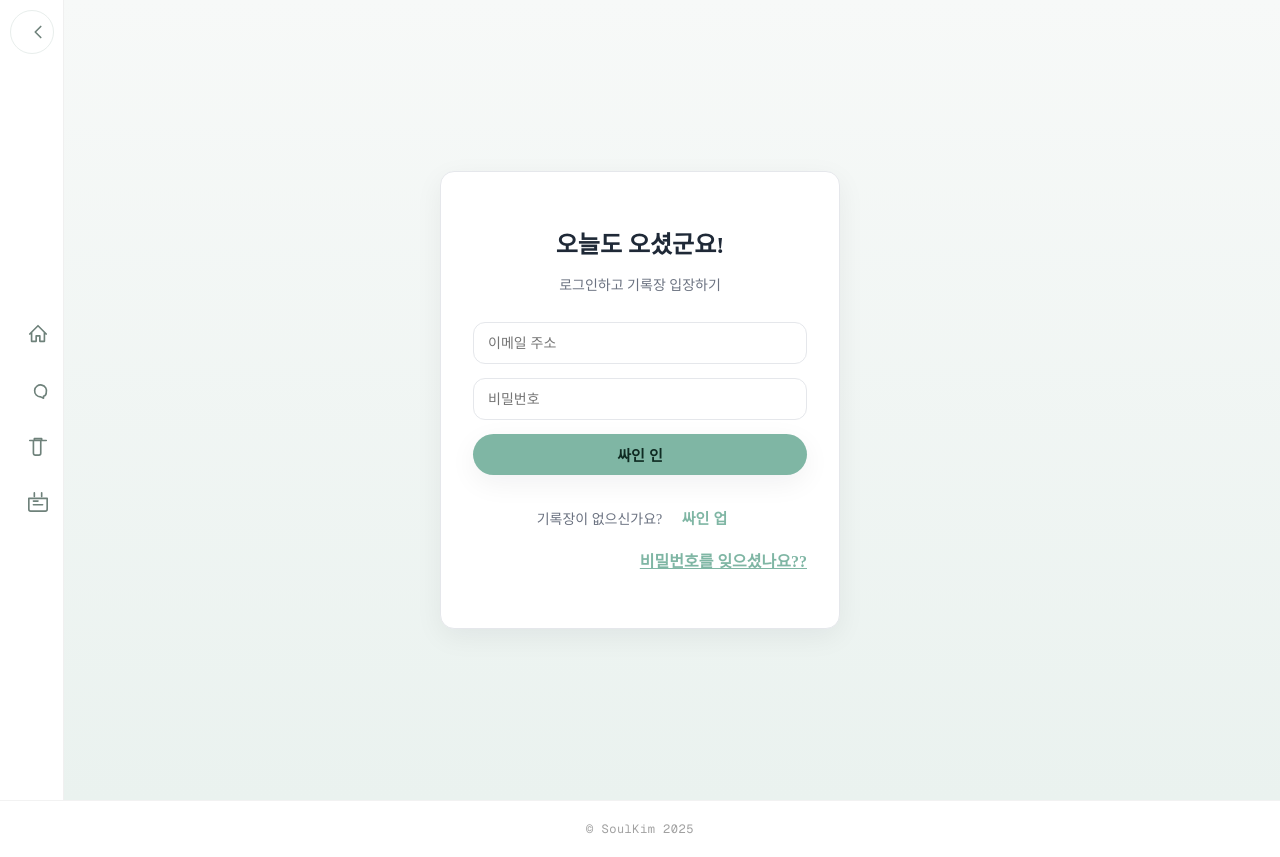
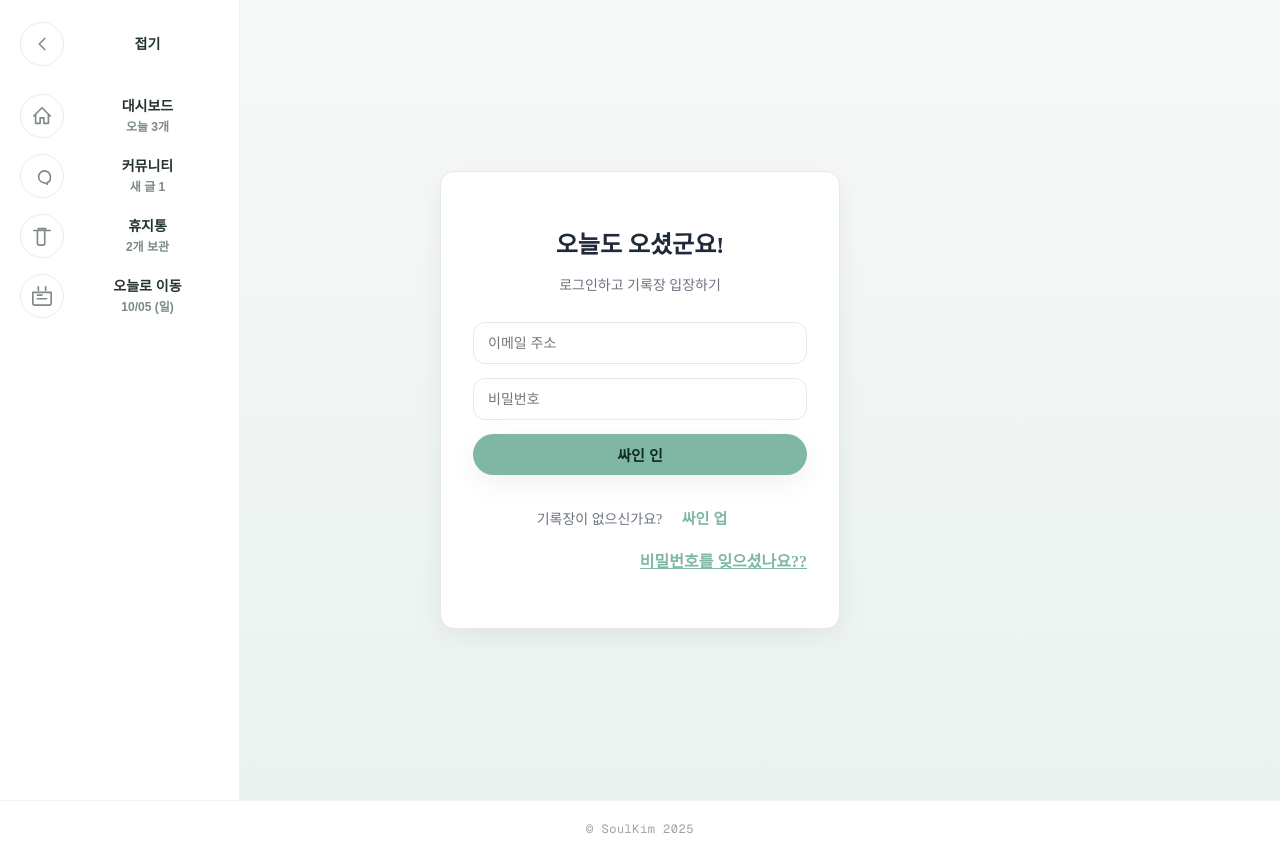
Before and after one commit to SeohyunKim3/binge-support, a Next.js app in the folder binge-support/: page / in a window 1280 px wide. Both pictures are taken after a click on the button 31 px from the left and 32 px from the top of the page. Built offline with nearby package versions, Linux system fonts and the light colour scheme; no server answers.

Commit message:
update dashboard and social page

```diff
--- a/binge-support/src/app/globals.css
+++ b/binge-support/src/app/globals.css
@@ -383,86 +383,106 @@ body.with-sidebar #page {
   margin-left: var(--sb-w);
 
 }
-/* ===== Sidebar v2 ===== */
+
+/* ===== Sidebar (expand + preview) ===== */
 :root{
-  --sb-w: 64px;                /* 펼친 너비 */
-  --sb-w-collapsed: 64px;      /* 접힌 너비(아이콘만) */
-  --sb-bg: #ffffff;            /* 배경 */
-  --sb-border: rgba(0,0,0,0.06);
-  --sb-icon: #6e817a;          /* 아이콘 기본색 (연한 톤) */
-  --sb-icon-active: #1f6a55;   /* 활성 아이콘 */
-  --sb-bg-active: #e7f1ec;     /* 활성 배경 (연녹) */
+  --sb-w: 68px;                 /* 축소 너비(아이콘만) */
+  --sb-w-expanded: 240px;       /* 확장 너비 */
+  --sb-bg: #fff;
+  --sb-border: rgba(0,0,0,.06);
+  --sb-icon: #7c8b84;           /* 기본 아이콘(연한 톤) */
+  --sb-icon-active: #1f6a55;    /* 활성 아이콘 */
+  --sb-dot: #e8eeec;            /* 원 프레임 색 */
+  --sb-active-bg: #e8f2ed;      /* 활성 원 배경 */
+  --sb-label: #24332d;
+  --sb-meta: #7d8a84;
 }
 
-/* 본문 여백 */
-body.with-sidebar #page {
-  margin-left: var(--sb-w);
-}
-body.with-sidebar.sidebar-collapsed #page {
-  margin-left: var(--sb-w-collapsed);
-}
+/* 본문 마진 */
+body.with-sidebar #page { margin-left: var(--sb-w); }
+body.with-sidebar.sidebar-expanded #page { margin-left: var(--sb-w-expanded); }
 
 /* 컨테이너 */
 .sidebar{
-  position: fixed;
-  left: 0; top: 0; bottom: 0;
+  position: fixed; inset: 0 auto 0 0;
   width: var(--sb-w);
   background: var(--sb-bg);
   border-right: 1px solid var(--sb-border);
   display: flex; flex-direction: column;
   align-items: center;
-  justify-content: space-between;
   padding: 10px 0;
   z-index: 40;
-  /* 그림자 제거 */
-  box-shadow: none;
+  box-shadow: none;              /* 그림자 제거 */
 }
 
-/* 접힘 */
-body.sidebar-collapsed .sidebar{
-  width: var(--sb-w-collapsed);
+/* 확장 */
+body.sidebar-expanded .sidebar{ width: var(--sb-w-expanded); }
+
+/* 상단/중간/하단 (항상 상단 정렬 유지) */
+.sb-top{ width:100%; display:flex; flex-direction:column; align-items:flex-start; padding:6px 10px 0; }
+.sb-group{ width:100%; display:flex; flex-direction:column; gap:4px; align-items:flex-start; padding:10px; }
+.sb-bottom{ height: 8px; }
+
+/* 공통 버튼 */
+.sb-item{
+  width: 100%;
+  display: grid;
+  grid-template-columns: 48px 1fr; /* 아이콘 영역 + 텍스트 */
+  align-items: center;
+  gap: 8px;
+  padding: 6px 8px;
+  background: transparent;
+  border: 0;
+  cursor: pointer;
+  color: var(--sb-icon);
+  border-radius: 10px;
+  transition: background .12s ease, color .12s ease;
+  position: relative;
 }
 
-/* 상단/중간/하단 영역 */
-.sb-top{ display:flex; flex-direction:column; gap:10px; align-items:center; }
-.sb-group{ display:flex; flex-direction:column; gap:12px; align-items:center; }
-.sb-bottom{ height: 8px; }
-
-/* 버튼 기본 */
-.sb-btn{
-  width: 44px;
-  height: 44px;
-  display: grid;
-  place-items: center;          /* 아이콘 중앙 정렬 */
-  color: var(--sb-icon);
-  background: transparent;
-  border: 1px solid transparent;
+/* 아이콘 원 프레임 (정중앙 정렬) */
+.sb-ico{
+  width: 44px; height: 44px;
+  border: 1px solid var(--sb-dot);
   border-radius: 9999px;
-  cursor: pointer;
-  transition: background .15s ease, color .15s ease, border-color .15s ease, transform .08s ease;
+  display: grid; place-items: center;     /* 가운데 딱 맞춤 */
+  margin-left: 2px;
 }
 
-.sb-btn:hover{
-  background: #f3f6f5;
+/* 텍스트 영역(확장일 때만 보이게) */
+.sb-text{ display: none; min-width: 0; }
+.sb-label{
+  display: block;
+  color: var(--sb-label);
+  font-size: 14px;
+  font-weight: 600;
+  line-height: 1.15;
+  overflow: hidden; text-overflow: ellipsis; white-space: nowrap;
+}
+.sb-meta{
+  display: block;
+  color: var(--sb-meta);
+  font-size: 12px;
+  margin-top: 2px;
+  overflow: hidden; text-overflow: ellipsis; white-space: nowrap;
 }
 
-/* 활성 */
-.sb-btn.active{
-  background: var(--sb-bg-active);
+/* 확장 시 텍스트 보이기 */
+body.sidebar-expanded .sb-text{ display: block; }
+
+/* 호버/활성 */
+.sb-item:hover{ background: #f5f8f7; }
+.sb-item.active{
   color: var(--sb-icon-active);
-  border-color: #dbeae5;
+  background: #f1f7f4;
+}
+.sb-item.active .sb-ico{
+  background: var(--sb-active-bg);
+  border-color: #d6e6df;
 }
 
-/* 접기/펼치기 버튼 */
-.sb-toggle{
-  border-color: #e8eeec;
-}
-
-/* 툴팁: 오른쪽 말풍선 */
-.sb-btn{
-  position: relative;
-}
-.sb-btn::after{
+/* 툴팁 (축소 상태에서만 표시) */
+.sb-item::after{
   content: attr(data-tip);
   position: absolute;
   left: calc(100% + 8px);
@@ -471,23 +491,24 @@ body.sidebar-collapsed .sidebar{
   padding: 6px 10px;
   font-size: 12px;
   color: #2f3a35;
-  background: #ffffff;
+  background: #fff;
   border: 1px solid #e4e9e7;
   border-radius: 8px;
   white-space: nowrap;
   opacity: 0;
   pointer-events: none;
   transition: opacity .12s ease, transform .12s ease;
-  transform-origin: left center;
 }
-.sb-btn:hover::after{
+.sidebar:not(.sidebar-expanded) .sb-item:hover::after{
   opacity: 1;
   transform: translateY(-50%) translateX(2px);
 }
 
-/* 모바일: 접어서 숨김 (필요하면 커스터마이즈 가능) */
+/* 토글 버튼(첫 번째)만 약간 여백 */
+.sb-toggle{ margin-bottom: 6px; }
+
+/* 모바일에서도 동일 동작 (필요 시 조정) */
 @media (max-width: 820px){
-  .sidebar{ transform: translateX(0); }
   body.with-sidebar #page{ margin-left: var(--sb-w); }
-  body.with-sidebar.sidebar-collapsed #page{ margin-left: var(--sb-w-collapsed); }
+  body.with-sidebar.sidebar-expanded #page{ margin-left: var(--sb-w-expanded); }
 }
--- a/binge-support/src/app/layout.tsx
+++ b/binge-support/src/app/layout.tsx
@@ -20,6 +20,7 @@ export const metadata: Metadata = {
   description: "Generated by create next app",
 };
 
+
 export default function RootLayout({
   children,
 }: Readonly<{
@@ -28,8 +29,14 @@ export default function RootLayout({
   return (
     <html lang="ko">
       <body className={`${geistSans.variable} ${geistMono.variable} antialiased`}>
-        <Sidebar />
-        {/* Page-flip transition wrapper (client component) */}
+      <Sidebar
+        stats={{
+          dashboardCount: 3,         // 오늘 작성한 조각 수
+          communityCount: 1,         // 커뮤니티 새 글 수
+          trashCount: 2,             // 휴지통 안 글 수
+          todayLabel: '10/05 (일)',  // 오늘 날짜나 짧은 요약
+        }}
+      />        {/* Page-flip transition wrapper (client component) */}
         <TransitionProvider>
           {children}
         </TransitionProvider>
--- a/binge-support/src/components/Sidebar.tsx
+++ b/binge-support/src/components/Sidebar.tsx
@@ -3,133 +3,151 @@
 import { useEffect, useMemo, useState } from 'react'
 import { usePathname, useRouter } from 'next/navigation'
 
-function Icon({ d }: { d: string }) {
-  return (
-    <svg
-      width="22"
-      height="22"
-      viewBox="0 0 24 24"
-      fill="none"
-      stroke="currentColor"
-      strokeWidth="1.8"
-      strokeLinecap="round"
-      strokeLinejoin="round"
-      aria-hidden
-    >
-      <path d={d} />
-    </svg>
-  )
+type SidebarStats = {
+  dashboardCount?: number
+  communityCount?: number
+  trashCount?: number
+  todayLabel?: string
 }
 
-export default function Sidebar() {
+export default function Sidebar({ stats }: { stats?: SidebarStats }) {
   const pathname = usePathname()
   const router = useRouter()
-  const [collapsed, setCollapsed] = useState(false)
+  const [expanded, setExpanded] = useState(false)
 
-  // 오늘 날짜 앵커 (dashboard의 날짜 헤더에 id가 있을 때 사용)
+  // 오늘 앵커 id (대시보드 날짜 헤더에 id가 있어야 스크롤)
   const todayId = useMemo(() => {
     const d = new Date()
     d.setMinutes(d.getMinutes() - d.getTimezoneOffset())
     return `d-${d.toISOString().slice(0, 10)}`
   }, [])
 
-  // 접힘 상태 복원 + body 클래스 부여
   useEffect(() => {
-    const saved = localStorage.getItem('sidebar-collapsed')
-    const c = saved === 'true'
-    setCollapsed(c)
+    const saved = localStorage.getItem('sidebar-expanded')
+    const isOpen = saved === 'true'
+    setExpanded(isOpen)
     document.body.classList.add('with-sidebar')
-    document.body.classList.toggle('sidebar-collapsed', c)
+    document.body.classList.toggle('sidebar-expanded', isOpen)
     return () => {
       document.body.classList.remove('with-sidebar')
-      document.body.classList.remove('sidebar-collapsed')
+      document.body.classList.remove('sidebar-expanded')
     }
   }, [])
 
-  const toggleCollapse = () => {
-    const next = !collapsed
-    setCollapsed(next)
-    document.body.classList.toggle('sidebar-collapsed', next)
-    localStorage.setItem('sidebar-collapsed', String(next))
+  const toggleExpand = () => {
+    const next = !expanded
+    setExpanded(next)
+    document.body.classList.toggle('sidebar-expanded', next)
+    localStorage.setItem('sidebar-expanded', String(next))
   }
 
-  // 공용 버튼
-  const NavBtn = ({
+  const goToday = () => {
+    if (pathname !== '/dashboard') {
+      router.push(`/dashboard#${todayId}`)
+    } else {
+      document.getElementById(todayId)?.scrollIntoView({ behavior: 'smooth', block: 'start' })
+    }
+  }
+
+  // 공통 아이콘
+  const I = {
+    chevronL: 'M15 6l-6 6 6 6',
+    chevronR: 'M9 6l6 6-6 6',
+    home: 'M3 12l9-9 9 9M5 10v10h5v-6h4v6h5V10',
+    chat: 'M21 15a4 4 0 0 1-3 3.87V21l-3-1.5a6.5 6.5 0 1 1 6-4.5z',
+    trash: 'M3 6h18M8 6V4h8v2m-1 0v14a2 2 0 0 1-2 2H9a2 2 0 0 1-2-2V6',
+    cal: 'M8 2v4M16 2v4M4 8h16M7 11h5M7 15h10M4 22h16a2 2 0 0 0 2-2V8H2v12a2 2 0 0 0 2 2z',
+  }
+
+  const Btn = ({
+    active,
     label,
-    active,
+    meta,
     onClick,
-    icon,
+    path,
+    d,
   }: {
+    active?: boolean
     label: string
-    active?: boolean
-    onClick: () => void
-    icon: React.ReactNode
+    meta?: string
+    onClick?: () => void
+    path?: string
+    d: string
   }) => (
     <button
-      className={`sb-btn ${active ? 'active' : ''}`}
+      className={`sb-item ${active ? 'active' : ''}`}
       onClick={onClick}
+      aria-current={active ? 'page' : undefined}
       data-tip={label}
-      aria-label={label}
-      title={label} /* 보조용(기본 브라우저 툴팁) */
+      title={label}
     >
-      {icon}
+      <span className="sb-ico" aria-hidden>
+        <svg viewBox="0 0 24 24" width="22" height="22" fill="none" stroke="currentColor" strokeWidth="1.8" strokeLinecap="round" strokeLinejoin="round">
+          <path d={d} />
+        </svg>
+      </span>
+
+      {/* 확장 상태에서만 텍스트/미리보기 노출 */}
+      <span className="sb-text">
+        <span className="sb-label">{label}</span>
+        {meta ? <span className="sb-meta">{meta}</span> : null}
+      </span>
     </button>
   )
 
   return (
     <aside className="sidebar" role="navigation" aria-label="Primary">
-      {/* 맨 위: 접기/펼치기 토글 */}
+      {/* 상단: 확장/축소 토글 (항상 상단 정렬) */}
       <div className="sb-top">
         <button
-          className="sb-btn sb-toggle"
-          onClick={toggleCollapse}
-          data-tip={collapsed ? '사이드바 펼치기' : '사이드바 접기'}
-          aria-label={collapsed ? '사이드바 펼치기' : '사이드바 접기'}
-          title={collapsed ? '사이드바 펼치기' : '사이드바 접기'}
+          className="sb-item sb-toggle"
+          onClick={toggleExpand}
+          data-tip={expanded ? '사이드바 접기' : '사이드바 펼치기'}
+          title={expanded ? '사이드바 접기' : '사이드바 펼치기'}
         >
-          {/* chevron-left / right 비슷한 형태 */}
-          <Icon d={collapsed ? 'M15 6l-6 6 6 6' : 'M9 6l6 6-6 6'} />
+          <span className="sb-ico" aria-hidden>
+            <svg viewBox="0 0 24 24" width="22" height="22" fill="none" stroke="currentColor" strokeWidth="1.8" strokeLinecap="round" strokeLinejoin="round">
+              <path d={expanded ? I.chevronL : I.chevronR} />
+            </svg>
+          </span>
+          <span className="sb-text">
+            <span className="sb-label">{expanded ? '접기' : '펼치기'}</span>
+          </span>
         </button>
       </div>
 
-      {/* 중간: 주요 네비게이션 */}
-      <div className="sb-group">
-        <NavBtn
+      {/* 네비게이션 (상단 정렬 유지) */}
+      <nav className="sb-group" aria-label="Main">
+        <Btn
+          d={I.home}
           label="대시보드"
+          meta={typeof stats?.dashboardCount === 'number' ? `오늘 ${stats!.dashboardCount}개` : undefined}
           active={pathname?.startsWith('/dashboard')}
           onClick={() => router.push('/dashboard')}
-          icon={<Icon d="M3 12l9-9 9 9M5 10v10h5v-6h4v6h5V10" />}
         />
-        <NavBtn
+        <Btn
+          d={I.chat}
           label="커뮤니티"
+          meta={typeof stats?.communityCount === 'number' ? `새 글 ${stats!.communityCount}` : undefined}
           active={pathname === '/social'}
           onClick={() => router.push('/social')}
-          icon={<Icon d="M21 15a4 4 0 0 1-3 3.87V21l-3-1.5a6.5 6.5 0 1 1 6-4.5z" />}
         />
-        <NavBtn
+        <Btn
+          d={I.trash}
           label="휴지통"
+          meta={typeof stats?.trashCount === 'number' ? `${stats!.trashCount}개 보관` : undefined}
           active={pathname === '/trash'}
           onClick={() => router.push('/trash')}
-          icon={<Icon d="M3 6h18M8 6V4h8v2m-1 0v14a2 2 0 0 1-2 2H9a2 2 0 0 1-2-2V6" />}
         />
-        <NavBtn
-          label="오늘(캘린더)"
-          active={false}
-          onClick={() => {
-            if (pathname !== '/dashboard') {
-              router.push(`/dashboard#${todayId}`)
-            } else {
-              document.getElementById(todayId)?.scrollIntoView({
-                behavior: 'smooth',
-                block: 'start',
-              })
-            }
-          }}
-          icon={<Icon d="M8 2v4M16 2v4M4 8h16M7 11h5M7 15h10M4 22h16a2 2 0 0 0 2-2V8H2v12a2 2 0 0 0 2 2z" />}
+        <Btn
+          d={I.cal}
+          label="오늘로 이동"
+          meta={stats?.todayLabel ?? ''}
+          onClick={goToday}
         />
-      </div>
+      </nav>
 
-      {/* 하단 여백만 둠(+ 버튼 제거) */}
+      {/* 하단 여백 */}
       <div className="sb-bottom" />
     </aside>
   )
```
